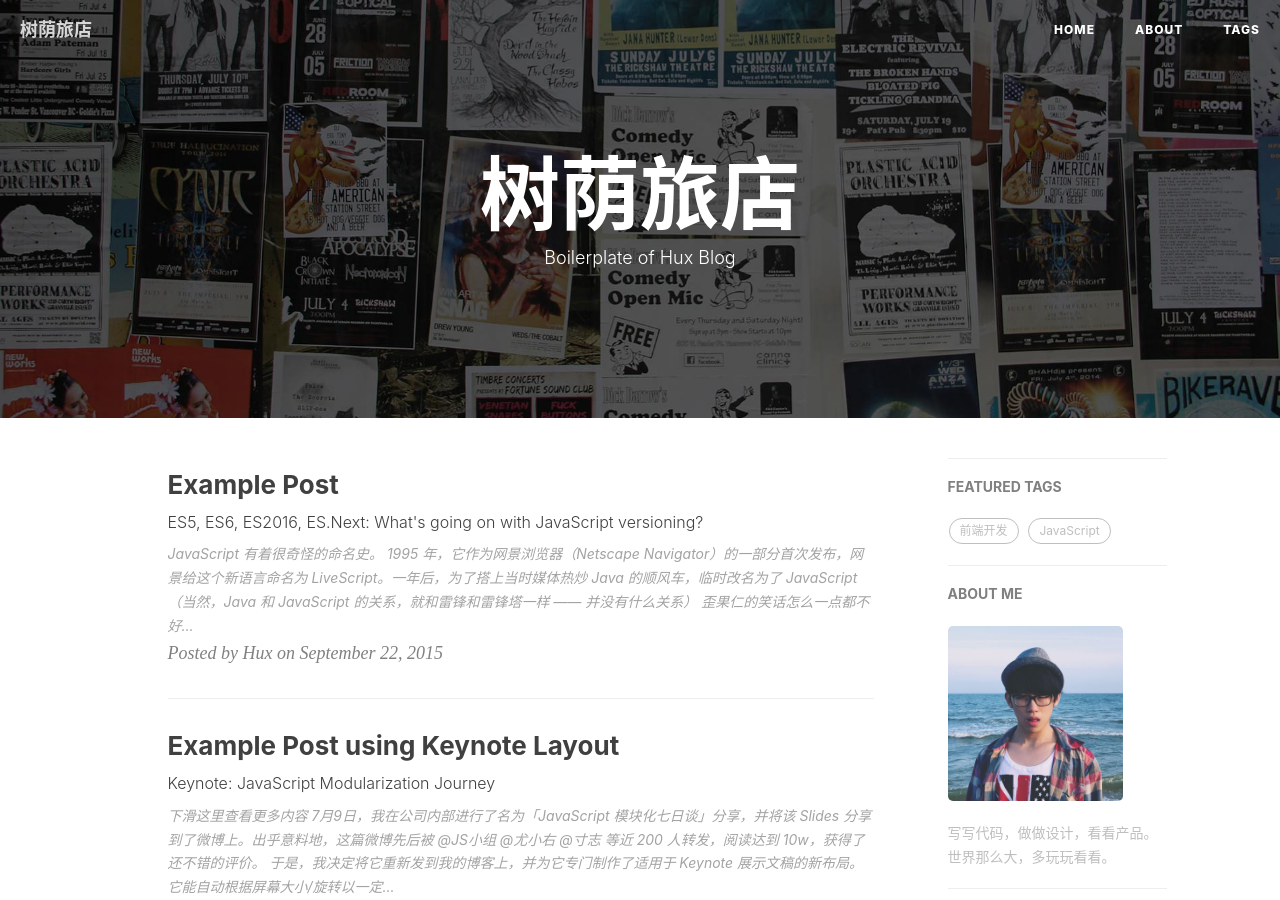
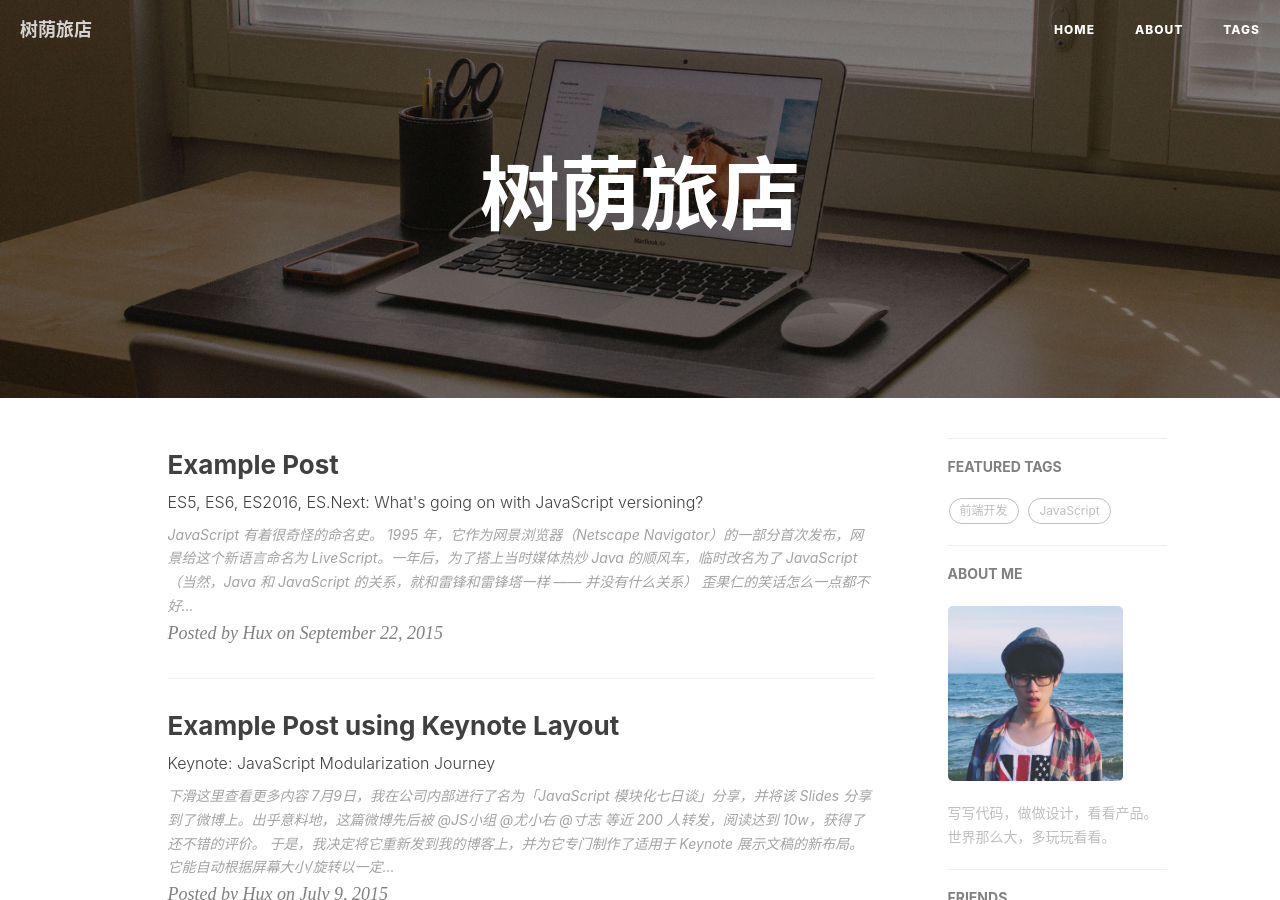
Before and after one commit to fancyer/fancyer.github.io, a Jekyll site: the page built from index.html, in a window 1280 px wide and 900 px high. Built offline with Jekyll 4.4.1, drawn with Linux system fonts in a browser that asks for light colours; nearby versions of some CDN libraries; the list of posts is cut into pages by our own code; comment, search, counter and statistics services are not loaded.

Commit message:
config images

```diff
--- a/_config.yml
+++ b/_config.yml
@@ -1,9 +1,9 @@
 # Site settings
 title: 树荫旅店
 SEOTitle: 树荫旅店 | Shady Rest
-header-img: img/home-bg.jpg
+header-img: img/home-bg-o.jpg
 email: fancyer.hou@qq.com
-description: ""
+description: "你看到一面被大火熏黑的盾牌"
 keyword: ""
 url: "http://facyer.net"              # your host, for absolute URL
 baseurl: "/"         # for example, '/blog' if your blog hosted on 'host/blog'
--- a/about.html
+++ b/about.html
@@ -1,8 +1,8 @@
 ---
 layout: page
 title: "About"
-description: "Hey, this is Hux."
-header-img: "img/about-bg.jpg"
+description: ""
+header-img: "img/post-bg-js-module.jpg"
 ---
 
 <!-- Language Selector -->
--- a/index.html
+++ b/index.html
@@ -1,6 +1,6 @@
 ---
 layout: page
-description: "Boilerplate of Hux Blog"
+description: ""
 ---
 
 {% for post in paginator.posts %}
```
Also changed, not shown: img/favicon.ico.
